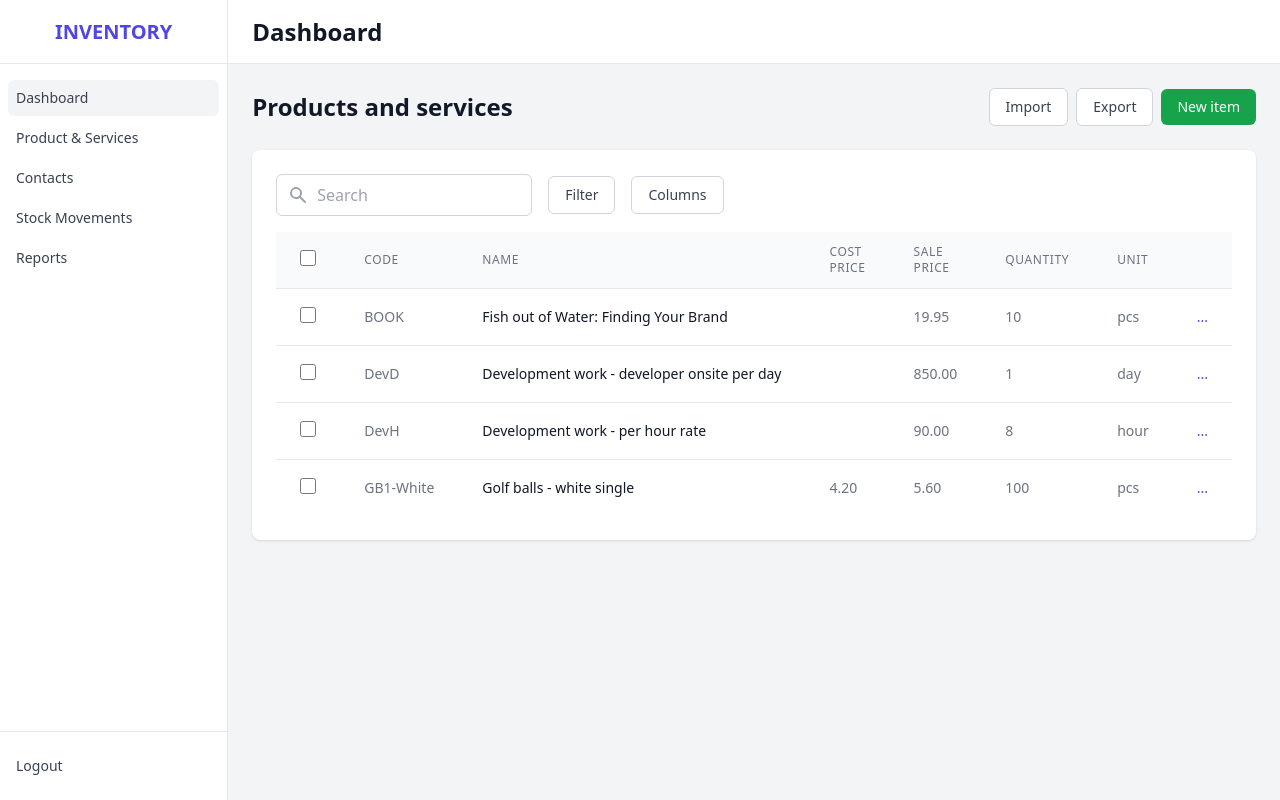
After one commit to joeygracesabusido/inventory_management_project, a FastAPI app: template backend/app/templates/products.html in a window 1280 px wide. The commit adds this page. Run offline with FastAPI, Linux system fonts and the light colour scheme; the template is opened without the code that fills it, so the values that code supplies are empty; parts of the project's set-up code (start-up, migrations or seed data) failed here and were passed over; some libraries are stand-ins or nearby versions.

Commit message:
add products

```diff
--- a/backend/app/main.py
+++ b/backend/app/main.py
@@ -4,56 +4,9 @@ from fastapi.staticfiles import StaticFiles
 from fastapi.templating import Jinja2Templates
 from strawberry.fastapi import GraphQLRouter
 from fastapi.middleware.cors import CORSMiddleware
-from typing import List
 
-from app.models.user import User
-from app.schemas.user import UserType, AuthTokenResponse
-from app.security.password import get_password_hash, verify_password
-from app.security.token import create_access_token
-from app.crud.user import get_user_by_email, create_user
-
-# --- GraphQL Schemas ---
-
-@strawberry.type
-class Query:
-    @strawberry.field
-    def hello(self) -> str:
-        return "Hello, world!"
-
-@strawberry.type
-class Mutation:
-    @strawberry.mutation
-    async def login(self, email: str, password: str) -> AuthTokenResponse:
-        user = await get_user_by_email(email)
-        if not user or not verify_password(password, user['hashed_password']):
-            raise Exception("Invalid credentials")
-
-        access_token = create_access_token(data={"sub": user['email']})
-        return AuthTokenResponse(access_token=access_token, token_type="bearer")
-
-    @strawberry.mutation
-    async def signUp(self, email: str, password: str, first_name: str, last_name: str) -> UserType:
-        # Check if user already exists
-        user = await get_user_by_email(email)
-        if user:
-            raise Exception("User with this email already exists")
-
-        # Create new user
-        hashed_password = get_password_hash(password)
-        new_user_data = {
-            "email": email,
-            "hashed_password": hashed_password,
-            "first_name": first_name,
-            "last_name": last_name
-        }
-        new_user = await create_user(new_user_data)
-
-        return UserType(
-            id=new_user["id"],
-            email=new_user["email"],
-            first_name=new_user["first_name"],
-            last_name=new_user["last_name"]
-        )
+from app.views.mutations import Mutation
+from app.views.queries import Query
 
 schema = strawberry.Schema(query=Query, mutation=Mutation)
 
@@ -87,6 +40,18 @@ app.include_router(graphql_app, prefix="/graphql")
 async def dashboard(request: Request):
     return templates.TemplateResponse("dashboard.html", {"request": request})
 
+@app.get("/add_contact")
+async def add_contact(request: Request):
+    return templates.TemplateResponse("add_contact.html", {"request": request})
+
+@app.get("/products")
+async def products(request: Request):
+    return templates.TemplateResponse("products.html", {"request": request})
+
+@app.get("/new_item")
+async def new_item(request: Request):
+    return templates.TemplateResponse("new_item.html", {"request": request})
+
 @app.get("/")
 async def root(request: Request):
     return templates.TemplateResponse("index.html", {"request": request})
--- a/backend/app/templates/dashboard.html
+++ b/backend/app/templates/dashboard.html
@@ -3,7 +3,7 @@
 <head>
     <meta charset="UTF-8">
     <meta name="viewport" content="width=device-width, initial-scale=1.0">
-    <title>Dashboard - Inventory Management</title>
+    <title>{% block title %}Dashboard - Inventory Management{% endblock %}</title>
     <script src="https://cdn.tailwindcss.com"></script>
 </head>
 <body class="bg-gray-100">
@@ -15,8 +15,8 @@
             </div>
             <nav class="flex-1 px-2 py-4 space-y-1">
                 <a href="/dashboard" class="flex items-center px-2 py-2 text-sm font-medium text-gray-700 rounded-md bg-gray-100">Dashboard</a>
-                <a href="#" class="flex items-center px-2 py-2 text-sm font-medium text-gray-700 rounded-md hover:bg-gray-100">Items</a>
-                <a href="#" class="flex items-center px-2 py-2 text-sm font-medium text-gray-700 rounded-md hover:bg-gray-100">Suppliers</a>
+                <a href="/products" class="flex items-center px-2 py-2 text-sm font-medium text-gray-700 rounded-md hover:bg-gray-100">Product & Services</a>
+                <a href="/add_contact" class="flex items-center px-2 py-2 text-sm font-medium text-gray-700 rounded-md hover:bg-gray-100">Contacts</a>
                 <a href="#" class="flex items-center px-2 py-2 text-sm font-medium text-gray-700 rounded-md hover:bg-gray-100">Stock Movements</a>
                 <a href="#" class="flex items-center px-2 py-2 text-sm font-medium text-gray-700 rounded-md hover:bg-gray-100">Reports</a>
             </nav>
@@ -29,11 +29,12 @@
         <main class="flex-1 flex flex-col">
             <header class="flex items-center justify-between h-16 px-6 bg-white border-b border-gray-200">
                 <h2 class="text-2xl font-semibold text-gray-900">Dashboard</h2>
-                <div>
+                <!-- <div>
                     <button class="px-4 py-2 text-sm font-medium text-white bg-indigo-600 rounded-md hover:bg-indigo-700">+ Add New Item</button>
-                </div>
+                </div> -->
             </header>
             <div class="flex-1 p-6 overflow-y-auto">
+                {% block content %}
                 <div class="grid grid-cols-1 md:grid-cols-2 lg:grid-cols-4 gap-6">
                     <!-- Inventory Summary -->
                     <div class="bg-white p-6 rounded-lg shadow">
@@ -82,8 +83,17 @@
                         </div>
                     </div>
                 </div>
+                {% endblock %}
             </div>
         </main>
     </div>
+    <script>
+        document.getElementById('logout-btn').addEventListener('click', function(e) {
+            e.preventDefault();
+            localStorage.removeItem('accessToken');
+            localStorage.removeItem('refreshToken');
+            window.location.href = '/';
+        });
+    </script>
 </body>
 </html>
--- /dev/null
+++ b/backend/app/templates/products.html
@@ -0,0 +1,108 @@
+{% extends "dashboard.html" %}
+
+{% block title %}Products - Inventory Management{% endblock %}
+
+{% block content %}
+<div class="flex items-center justify-between mb-6">
+    <h2 class="text-2xl font-semibold text-gray-900">Products and services</h2>
+    <div class="flex items-center space-x-2">
+        <button class="px-4 py-2 text-sm font-medium text-gray-700 bg-white border border-gray-300 rounded-md hover:bg-gray-50">Import</button>
+        <button class="px-4 py-2 text-sm font-medium text-gray-700 bg-white border border-gray-300 rounded-md hover:bg-gray-50">Export</button>
+        <a href="/new_item" class="px-4 py-2 text-sm font-medium text-white bg-green-600 rounded-md hover:bg-green-700">New item</a>
+    </div>
+</div>
+
+<div class="bg-white shadow rounded-lg p-6">
+    <div class="flex items-center justify-between mb-4">
+        <div class="flex items-center space-x-4">
+            <div class="relative">
+                <input type="text" placeholder="Search" class="pl-10 pr-4 py-2 border border-gray-300 rounded-md w-64">
+                <div class="absolute inset-y-0 left-0 pl-3 flex items-center pointer-events-none">
+                    <svg class="h-5 w-5 text-gray-400" fill="currentColor" viewBox="0 0 20 20">
+                        <path fill-rule="evenodd" d="M8 4a4 4 0 100 8 4 4 0 000-8zM2 8a6 6 0 1110.89 3.476l4.817 4.817a1 1 0 01-1.414 1.414l-4.816-4.816A6 6 0 012 8z" clip-rule="evenodd" />
+                    </svg>
+                </div>
+            </div>
+            <button class="px-4 py-2 text-sm font-medium text-gray-700 bg-white border border-gray-300 rounded-md hover:bg-gray-50">Filter</button>
+            <button class="px-4 py-2 text-sm font-medium text-gray-700 bg-white border border-gray-300 rounded-md hover:bg-gray-50">Columns</button>
+        </div>
+    </div>
+
+    <table class="min-w-full divide-y divide-gray-200">
+        <thead class="bg-gray-50">
+            <tr>
+                <th scope="col" class="px-6 py-3 text-left text-xs font-medium text-gray-500 uppercase tracking-wider">
+                    <input type="checkbox" class="h-4 w-4 text-indigo-600 border-gray-300 rounded">
+                </th>
+                <th scope="col" class="px-6 py-3 text-left text-xs font-medium text-gray-500 uppercase tracking-wider">Code</th>
+                <th scope="col" class="px-6 py-3 text-left text-xs font-medium text-gray-500 uppercase tracking-wider">Name</th>
+                <th scope="col" class="px-6 py-3 text-left text-xs font-medium text-gray-500 uppercase tracking-wider">Cost price</th>
+                <th scope="col" class="px-6 py-3 text-left text-xs font-medium text-gray-500 uppercase tracking-wider">Sale price</th>
+                <th scope="col" class="px-6 py-3 text-left text-xs font-medium text-gray-500 uppercase tracking-wider">Quantity</th>
+                <th scope="col" class="px-6 py-3 text-left text-xs font-medium text-gray-500 uppercase tracking-wider">Unit</th>
+                <th scope="col" class="relative px-6 py-3">
+                    <span class="sr-only">Edit</span>
+                </th>
+            </tr>
+        </thead>
+        <tbody class="bg-white divide-y divide-gray-200">
+            <tr>
+                <td class="px-6 py-4 whitespace-nowrap">
+                    <input type="checkbox" class="h-4 w-4 text-indigo-600 border-gray-300 rounded">
+                </td>
+                <td class="px-6 py-4 whitespace-nowrap text-sm text-gray-500">BOOK</td>
+                <td class="px-6 py-4 whitespace-nowrap text-sm font-medium text-gray-900">Fish out of Water: Finding Your Brand</td>
+                <td class="px-6 py-4 whitespace-nowrap text-sm text-gray-500"></td>
+                <td class="px-6 py-4 whitespace-nowrap text-sm text-gray-500">19.95</td>
+                <td class="px-6 py-4 whitespace-nowrap text-sm text-gray-500">10</td>
+                <td class="px-6 py-4 whitespace-nowrap text-sm text-gray-500">pcs</td>
+                <td class="px-6 py-4 whitespace-nowrap text-right text-sm font-medium">
+                    <a href="#" class="text-indigo-600 hover:text-indigo-900">...</a>
+                </td>
+            </tr>
+            <tr>
+                <td class="px-6 py-4 whitespace-nowrap">
+                    <input type="checkbox" class="h-4 w-4 text-indigo-600 border-gray-300 rounded">
+                </td>
+                <td class="px-6 py-4 whitespace-nowrap text-sm text-gray-500">DevD</td>
+                <td class="px-6 py-4 whitespace-nowrap text-sm font-medium text-gray-900">Development work - developer onsite per day</td>
+                <td class="px-6 py-4 whitespace-nowrap text-sm text-gray-500"></td>
+                <td class="px-6 py-4 whitespace-nowrap text-sm text-gray-500">850.00</td>
+                <td class="px-6 py-4 whitespace-nowrap text-sm text-gray-500">1</td>
+                <td class="px-6 py-4 whitespace-nowrap text-sm text-gray-500">day</td>
+                <td class="px-6 py-4 whitespace-nowrap text-right text-sm font-medium">
+                    <a href="#" class="text-indigo-600 hover:text-indigo-900">...</a>
+                </td>
+            </tr>
+            <tr>
+                <td class="px-6 py-4 whitespace-nowrap">
+                    <input type="checkbox" class="h-4 w-4 text-indigo-600 border-gray-300 rounded">
+                </td>
+                <td class="px-6 py-4 whitespace-nowrap text-sm text-gray-500">DevH</td>
+                <td class="px-6 py-4 whitespace-nowrap text-sm font-medium text-gray-900">Development work - per hour rate</td>
+                <td class="px-6 py-4 whitespace-nowrap text-sm text-gray-500"></td>
+                <td class="px-6 py-4 whitespace-nowrap text-sm text-gray-500">90.00</td>
+                <td class="px-6 py-4 whitespace-nowrap text-sm text-gray-500">8</td>
+                <td class="px-6 py-4 whitespace-nowrap text-sm text-gray-500">hour</td>
+                <td class="px-6 py-4 whitespace-nowrap text-right text-sm font-medium">
+                    <a href="#" class="text-indigo-600 hover:text-indigo-900">...</a>
+                </td>
+            </tr>
+            <tr>
+                <td class="px-6 py-4 whitespace-nowrap">
+                    <input type="checkbox" class="h-4 w-4 text-indigo-600 border-gray-300 rounded">
+                </td>
+                <td class="px-6 py-4 whitespace-nowrap text-sm text-gray-500">GB1-White</td>
+                <td class="px-6 py-4 whitespace-nowrap text-sm font-medium text-gray-900">Golf balls - white single</td>
+                <td class="px-6 py-4 whitespace-nowrap text-sm text-gray-500">4.20</td>
+                <td class="px-6 py-4 whitespace-nowrap text-sm text-gray-500">5.60</td>
+                <td class="px-6 py-4 whitespace-nowrap text-sm text-gray-500">100</td>
+                <td class="px-6 py-4 whitespace-nowrap text-sm text-gray-500">pcs</td>
+                <td class="px-6 py-4 whitespace-nowrap text-right text-sm font-medium">
+                    <a href="#" class="text-indigo-600 hover:text-indigo-900">...</a>
+                </td>
+            </tr>
+        </tbody>
+    </table>
+</div>
+{% endblock %}
```
Also changed, not shown: backend/app/templates/add_contact.html (added, +82 -0 lines), backend/app/templates/new_item.html (added, +111 -0 lines), backend/app/views/mutations.py (added, +40 -0 lines), backend/app/views/queries.py (added, +7 -0 lines), image/new-item.png (added), image/product-dashboard.png (added).
